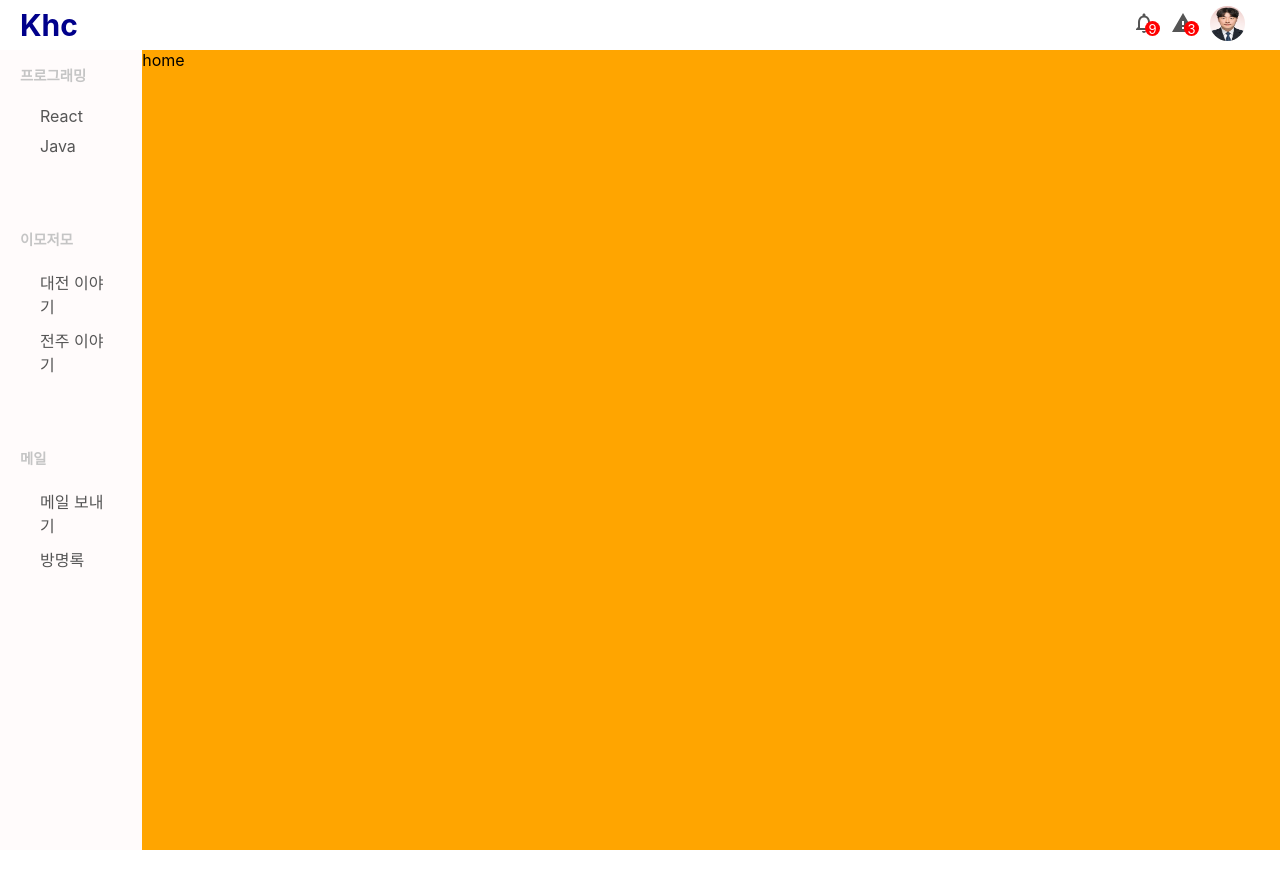
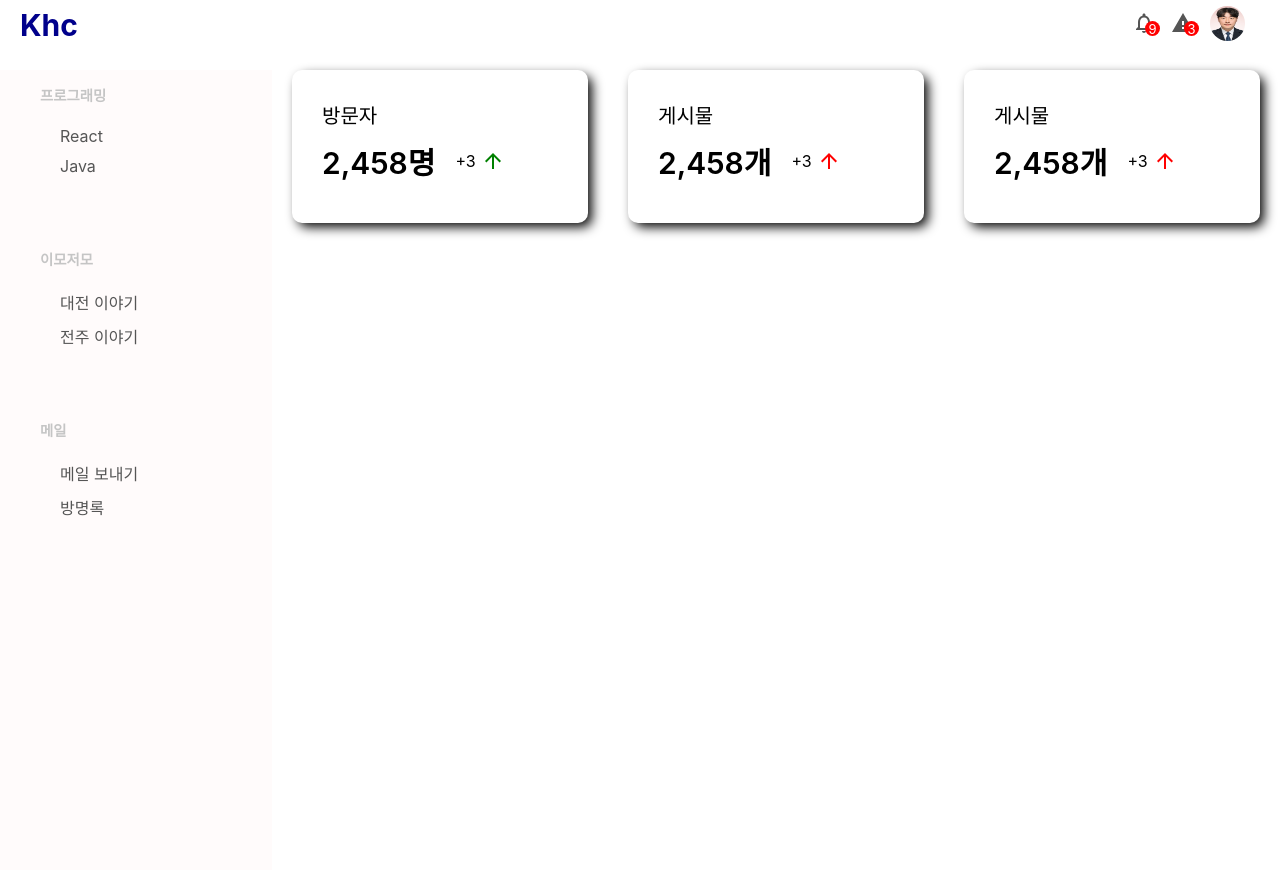
Before and after one commit to kimhyengchang/KhcMyBlog, a React (Create React App) app: page / in a window 1280 px wide. Built offline with nearby package versions, Linux system fonts and the light colour scheme.

Commit message:
2023-01-24 메인 페이지 상단 완료 추후 DB 연동해서 데이터 값 가져오면 됨.

```diff
--- /dev/null
+++ b/src/components/featuredInfo/FeaturedInfo.jsx
@@ -0,0 +1,34 @@
+import React from "react";
+import './featuredInfo.css'
+import ArrowUpwardIcon from '@mui/icons-material/ArrowUpward';
+
+export default function(){
+    return(
+        <div className="featured">
+            <div className="featuredItem">
+                <span className="featuredTitle">방문자</span>
+                <div className="featuredVisitor">
+                    <span className="visitorNumber">2,458명</span>
+                    <span className="visitorRate">+3 <ArrowUpwardIcon className="featuredIcon"/></span>
+                </div>
+            </div>
+
+            <div className="featuredItem">
+                <span className="featuredTitle">게시물</span>
+                <div className="featuredVisitor">
+                    <span className="visitorNumber">2,458개</span>
+                    <span className="visitorRate">+3 <ArrowUpwardIcon className="featuredIcon negative"/></span>
+                </div>
+            </div>
+
+            <div className="featuredItem">
+                <span className="featuredTitle">게시물</span>
+                <div className="featuredVisitor">
+                    <span className="visitorNumber">2,458개</span>
+                    <span className="visitorRate">+3 <ArrowUpwardIcon className="featuredIcon negative"/></span>
+                </div>
+            </div>
+        </div>
+    )
+
+}
--- /dev/null
+++ b/src/components/featuredInfo/featuredInfo.css
@@ -0,0 +1,47 @@
+.featured {
+    width: 100%;
+    display: flex;
+    justify-content: space-between;
+}
+
+.featuredItem{
+    flex: 1;
+    margin: 0 20px;
+    padding: 30px;
+    border-radius: 10px;
+    cursor: pointer;
+
+    -webkit-box-shadow: 5px 5px 12px -1px #000000;
+    box-shadow: 5px 5px 12px -1px #000000;
+}
+
+.featuredTitle{
+    font-size: 20px;
+}
+
+.featuredVisitor{
+    margin: 10px 0;
+    display: flex;
+    align-items: center;
+}
+
+.visitorNumber{
+    font-size: 30px;
+    font-weight: 600;
+}
+
+.visitorRate{
+    display: flex;
+    align-items: center;
+    margin-left: 20px;
+}
+
+.featuredIcon{
+    font-size: 14px;
+    margin-left: 5px;
+    color: green;
+}
+
+.featuredIcon.negative{
+    color: red;
+}
--- a/src/components/sidebar/sidebar.css
+++ b/src/components/sidebar/sidebar.css
@@ -4,6 +4,8 @@
 
 .sidebar{
     flex: 1;
+    margin-top: 20px;
+    padding-left: 20px;
     height: 100vh;
     background-color: rgb(255 251 251);
     position: sticky;
@@ -13,11 +15,6 @@
     padding: 20px;
     padding-top: 0px;
     color: #555;
-}
-
-.others{
-    flex: 8;
-    background: orange;
 }
 
 .sidebarMenu{
--- a/src/pages/home/Home.jsx
+++ b/src/pages/home/Home.jsx
@@ -1,7 +1,11 @@
 import React from "react";
 import './home.css'
-
+import FeaturedInfo from "../../components/featuredInfo/FeaturedInfo";
 
 export default function Home(){
-    return <div className="home">home</div>
+    return(
+        <div className="home">
+            <FeaturedInfo />
+        </div>
+    )
 }
--- a/src/pages/home/home.css
+++ b/src/pages/home/home.css
@@ -1,4 +1,5 @@
 .home{
-    flex: 8;
-    background: orange;
+    flex: 4;
+    background: white;
+    margin-top: 20px;
 }
```
